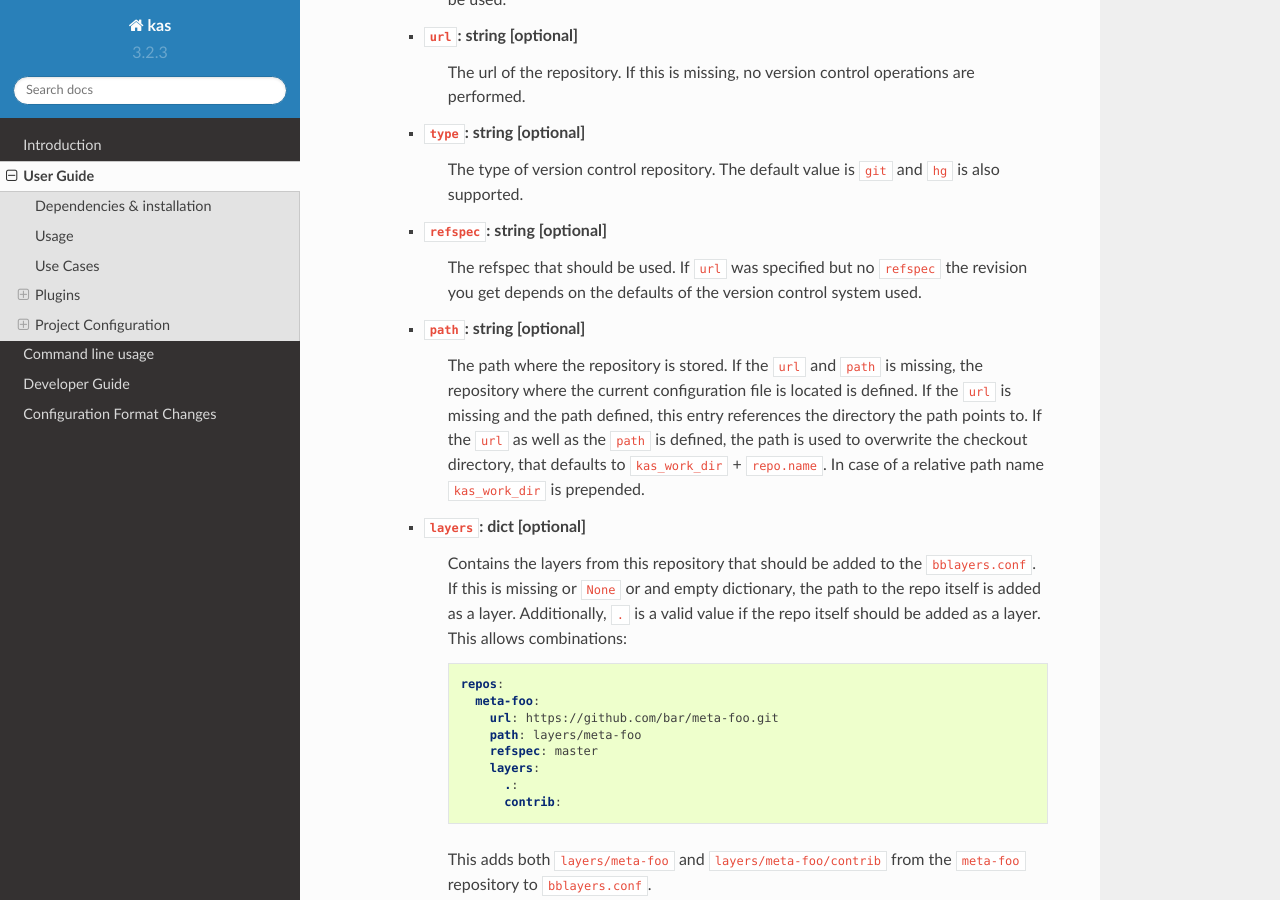
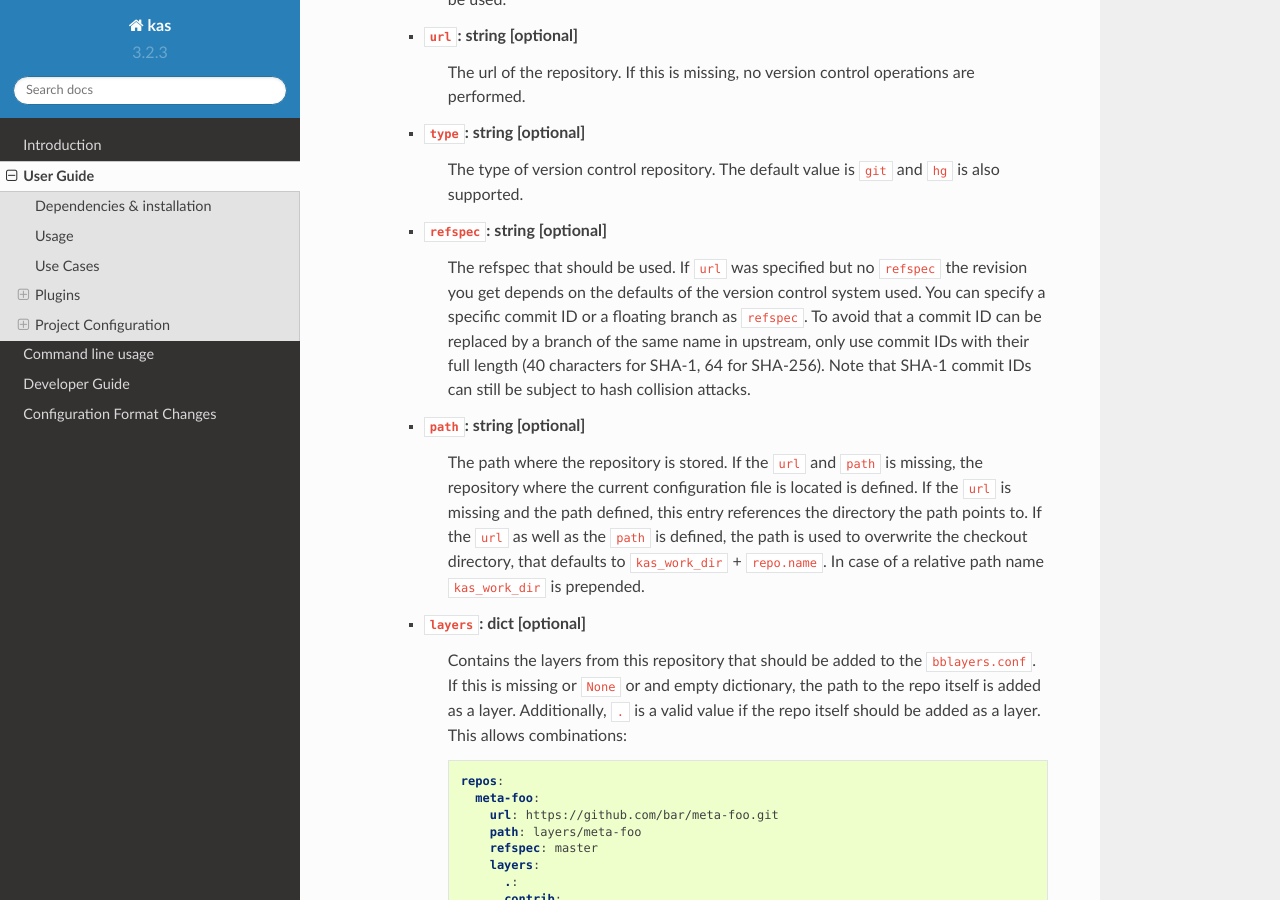
Before and after one commit to siemens/kas, a Sphinx documentation site: the page built from docs/userguide.rst, in a window 1280 px wide and 900 px high, scrolled down 8125 px. Built offline with Sphinx 7.4.7 and the Read the Docs theme 2.0.0, drawn with Linux system fonts in a browser that asks for light colours.

Commit message:
Clarify documentation regarding integrity protection
Make the README clearer regarding the SHA-1 issue of git and hg and that
kas does not address this. And when describing refspec, recommend to use
full-length commit IDs to allow validation. The latter will remain
relevant also with SHA-256 commit IDs.

Signed-off-by: Jan Kiszka <jan.kiszka@siemens.com>

```diff
--- a/docs/userguide.rst
+++ b/docs/userguide.rst
@@ -399,6 +399,11 @@ Configuration reference
         The refspec that should be used. If ``url`` was specified but no
         ``refspec`` the revision you get depends on the defaults of the version
         control system used.
+        You can specify a specific commit ID or a floating branch as
+        ``refspec``. To avoid that a commit ID can be replaced by a branch of
+        the same name in upstream, only use commit IDs with their full length
+        (40 characters for SHA-1, 64 for SHA-256). Note that SHA-1 commit IDs
+        can still be subject to hash collision attacks.
 
     * ``path``: string [optional]
         The path where the repository is stored.
```
Also changed, not shown: README.rst (+7 -5 lines).
